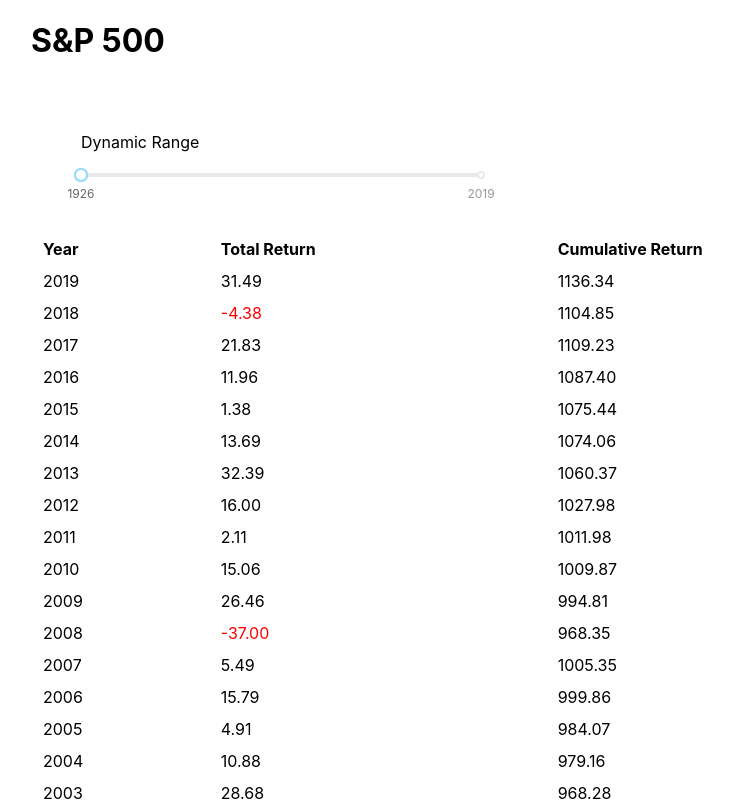
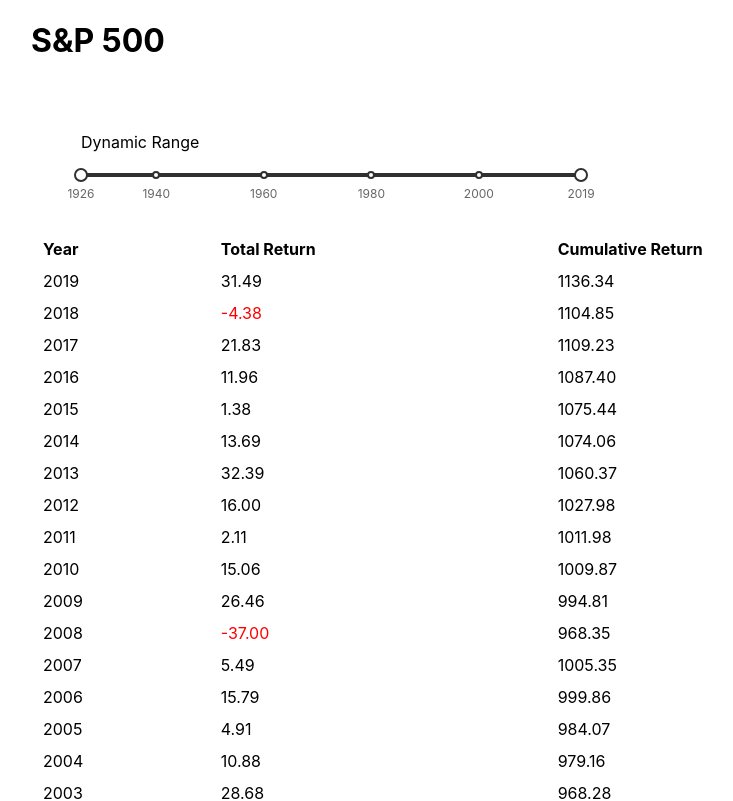
Before and after one commit to MDShields7/retireup-test, a React (Create React App) app: page / in a window 1280 px wide. Shown: the top 801 px of the page, without its empty margins (109-842 px from the left). Built offline with nearby package versions, Linux system fonts and the light colour scheme.

Commit message:
chore: fix defaultValue in range, now working, App.js noww a class component to pass setState to child

```diff
--- a/src/App.js
+++ b/src/App.js
@@ -1,5 +1,5 @@
 // Components
-import React, { useState, useEffect } from "react";
+import React from "react";
 import SliderWrapper from "./components/slider";
 import Table from "./components/table";
 import Row from "./components/row";
@@ -8,47 +8,101 @@
 // Styles
 import "./App.css";
 
-function App() {
-  const [yearsData, setYearsData] = useState([]);
-  const [min, setMin] = useState(25);
-  const [max, setMax] = useState(50);
-  const [sliderMin, setSliderMin] = useState([]);
-  const [sliderMax, setSliderMax] = useState([]);
+class App extends React.Component {
+  constructor(props) {
+    super(props);
+    this.state = {
+      yearsData: [],
+      min: 0,
+      max: 100,
+      tableMin: 0,
+      tableMax: 100,
+      tableBody: null,
+    };
+  }
+  componentDidMount() {
+    this.prepData();
+  }
+  // componentDidUpdate(prevProps, prevState) {
+  //   var buildTableBody;
+  //   const {tableMin, tableMax} = this.state;
+  //   if (
+  //     prevState.tableMin !== tableMin &&
+  //     prevState.tableMax !== tableMax
+  //   ) {
+  //     buildTableBody = this.makeTableBody(tableMin, tableMax);
+  //       this.setState({
+  //         tableBody: buildTableBody,
+  //       });
+  //   }
+  // }
+  changeMin(val) {
+    console.log("new tableMin value", val);
+    const {tableMax} = this.state;
+    var buildTableBody;
+    buildTableBody = this.makeTableBody(val, tableMax);
+    this.setState({
+      tableMin: val,
+      tableBody: buildTableBody,
+    });
+  }
+  changeMax(val) {
+    console.log("new tableMax value", val);
+    const {tableMin} = this.state;
+    var buildTableBody;
+    buildTableBody = this.makeTableBody(tableMin, val);
+    this.setState({
+      tableMax: val,
+      tableBody: buildTableBody,
+    });
+  }
+  prepData = () => {
     // Prep Data / sort ascending
-  var years;
+    var years, buildTableBody;
     years = returns.sort(function ascending(a, b) {
       return a.year - b.year;
     });
     // Add Cumulative Column
     var total = 0;
-  years.map((elem, index) => {
+    years = years.map((elem, index) => {
       total += parseFloat(elem.totalReturn);
       elem.cumulative = total.toFixed(2);
       return elem;
     });
     // Sort Descending
-  years.sort(function descending(a, b) {
+    years = years.sort(function descending(a, b) {
       return b.year - a.year;
     });
-  let myMax = years[0].year;
-  let myMin = years[years.length-1].year;
-  // console.log('max', myMax)
-  // console.log('min', myMin)
-  // console.log('typeof max',typeof  myMax)
-  // console.log('typeof min',typeof  myMin)
-  useEffect(() => {
-    setYearsData(years);
-    setMax(myMax);
-    setMin(myMin);
+    let buildMax = years[0].year;
+    let buildMin = years[years.length - 1].year;
+    buildTableBody = this.makeTableBody(years, buildMin, buildMax);
+    this.setState({
+      yearsData: years,
+      // yearsSelected: years,
+      min: buildMin,
+      max: buildMax,
+      tableMin: buildMin,
+      tableMax: buildMax,
+      tableBody: buildTableBody,
     });
+  };
+
+  makeTableBody = (arr, begin, end) => {
+    // console.log('making body')
+    // console.log('begin', begin, 'end', end);
     // Make rows
-  const tableBody = yearsData.map((elem, index) => (
-    <Row elem={elem} key={index} />
-  ));
-  useEffect(() => {
+    const tableBody = arr.map((elem, index) => {
+      // console.log('elem.year', elem.year)
+      if (elem.year >= begin && index <= end) {
+        return <Row elem={elem} key={index} />;
+      }
+    });
+    return tableBody;
+  };
 
-  }, [])
-
+  render() {
+    const { yearsData, min, max, changeMin, changeMax, tableBody } = this.state;
+    // console.log('tableBody', tableBody)
     return (
       <>
         <div className="container">
@@ -58,7 +112,16 @@
         </div>
         <div className="container">
           <div className="row">
-  { yearsData.length > 0 ? <SliderWrapper min={min} max={max} ></SliderWrapper> : <div/> }
+            {yearsData.length > 0 ? (
+              <SliderWrapper
+                min={min}
+                max={max}
+                changeMin={changeMin}
+                changeMax={changeMax}
+              ></SliderWrapper>
+            ) : (
+              <div />
+            )}
           </div>
         </div>
 
@@ -66,5 +129,6 @@
       </>
     );
   }
+}
 
 export default App;
--- /dev/null
+++ b/src/components/slider.css
@@ -0,0 +1,20 @@
+.rc-slider-track {
+    background-color: rgb(48, 48, 48);
+}
+.rc-slider-handle {
+    border: solid 2px  rgb(48, 48, 48);
+}
+.rc-slider-dot-active {
+    border-color: rgb(48, 48, 48);
+}
+.rc-slider-handle:hover {
+    border-color: rgb(77, 87, 160);
+    box-shadow: 0 0 0 5px rgb(77, 87, 160);
+}
+.rc-slider-handle-click-focused:focus {
+    border-color: rgb(77, 87, 160);
+}
+.rc-slider-handle-dragging {
+    border-color: rgb(77, 87, 160) !important;
+    box-shadow: 0 0 0 5px rgb(77, 87, 160) !important;
+}
--- a/src/components/slider.js
+++ b/src/components/slider.js
@@ -1,9 +1,10 @@
 import React, { useState, useEffect } from "react";
-import Slider from "rc-slider";
+import Slider, {Range} from "rc-slider";
 import "../../node_modules/rc-slider/assets/index.css";
-const { Handle, Range } = Slider;
+import "./slider.css"
+// const { Handle, Range } = Slider;
 
-const wrapperStyle = { width: 400, margin: 50 };
+const wrapperStyle = { width: 500, margin: 50 };
 
 function log(value) {
   console.log(value); //eslint-disable-line
@@ -14,54 +15,73 @@
     super(props);
     this.state = {
       min: 0,
-      max: 100,
+      max: 3000,
     };
   }
   componentDidMount() {
     const { min, max } = this.props.props;
+    let marks = this.calcMarks(min, max)
     this.setState({
       min: min,
       max: max,
+      marks: marks
     });
   }
   componentDidUpdate(prevProps) {
     const { min, max } = this.props.props;
+    let marks = this.calcMarks(min, max)
     if (prevProps !== this.props) {
       this.setState({
         min: min,
         max: max,
+        marks: marks
       });
     }
+  }
+  calcMarks = (min, max) => {
+    let buildMarks = {}
+    // const { min, max, mark } = this.state;
+    for ( let i = min; i <= max; i++){
+      if ( i === min || i % 20 === 0 || i === max ){
+        buildMarks[i] = i;
+      }
+    }
+    return buildMarks;
   }
   onSliderChange = (value) => {
     log(value);
   };
 
-  onMinChange = (e) => {
-    this.setState({
-      min: +e.target.value || this.state.min,
-    });
-  };
+  // onMinChange = (e) => {
+  //   this.setState({
+  //     min: +e.target.value || this.state.min,
+  //   });
+  //   const { changeMin, changeMax } = this.props.props;
+  //   changeMin(e.target.value || this.state.min);
+  // };
 
-  onMaxChange = (e) => {
-    this.setState({
-      max: +e.target.value || this.state.max,
-    });
-  };
+  // onMaxChange = (e) => {
+  //   this.setState({
+  //     max: +e.target.value || this.state.max,
+  //   });
+  //   const { changeMin, changeMax } = this.props.props;
+  //   changeMax(e.target.value || this.state.mac);
+  // };
+
 
   render() {
-    const { min, max } = this.state;
-    // console.log("DynamicBounds state", this.state);
+    const { min, max, marks } = this.state;
+    const defaultVals = [min, max];
+    // const defaultVals = [max, min];
+    console.log('defaultVals', defaultVals);
     console.log("DynamicBounds min", min);
     console.log("DynamicBounds max", max);
-    var marks = {}
-    marks[min] = min;
-    marks[max] = max;
-    const defaultVals = [min, max]
+    console.log("DynamicBounds marks", marks);
     return (
       <div>
         <Range
-          defaultValue={defaultVals}
+          count={1}
+          defaultValue={[min, max]}
           allowCross={false}
           // step={10} dots
           min={min}
```
Lines whose indentation alone changed are shown as unchanged.
